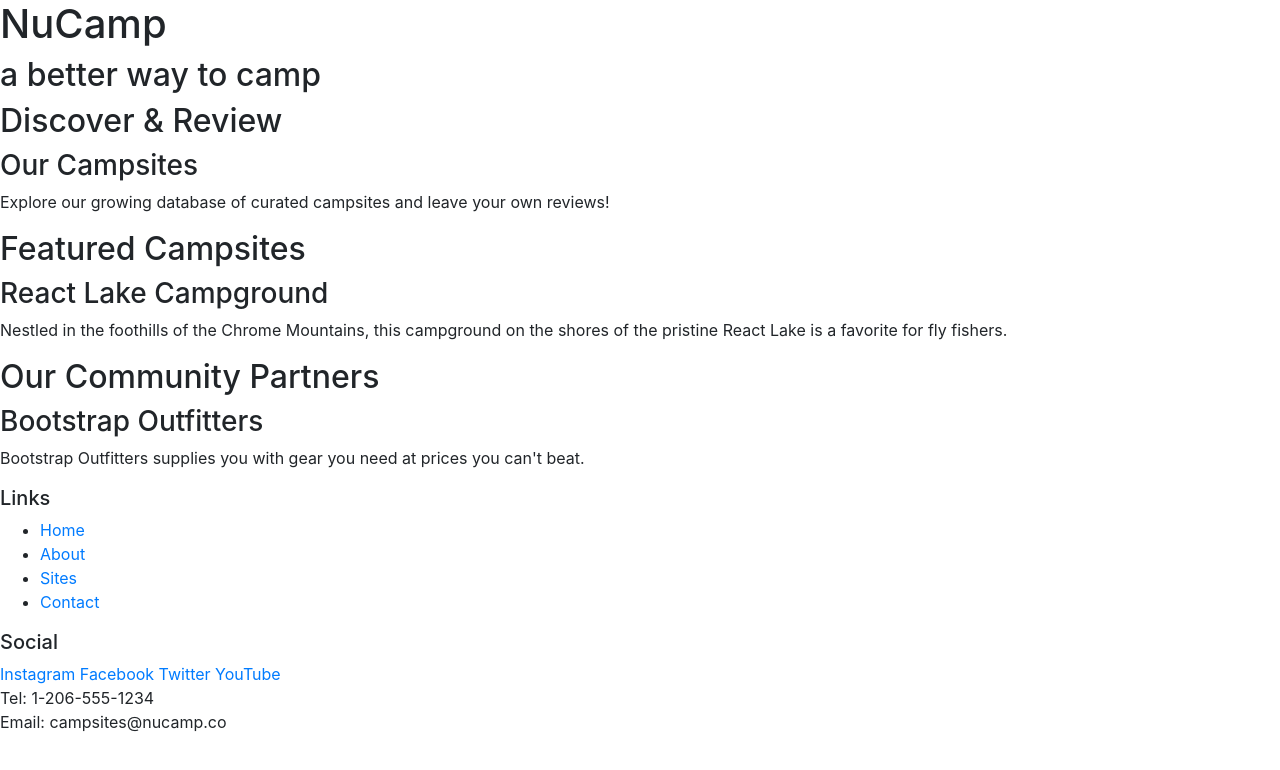
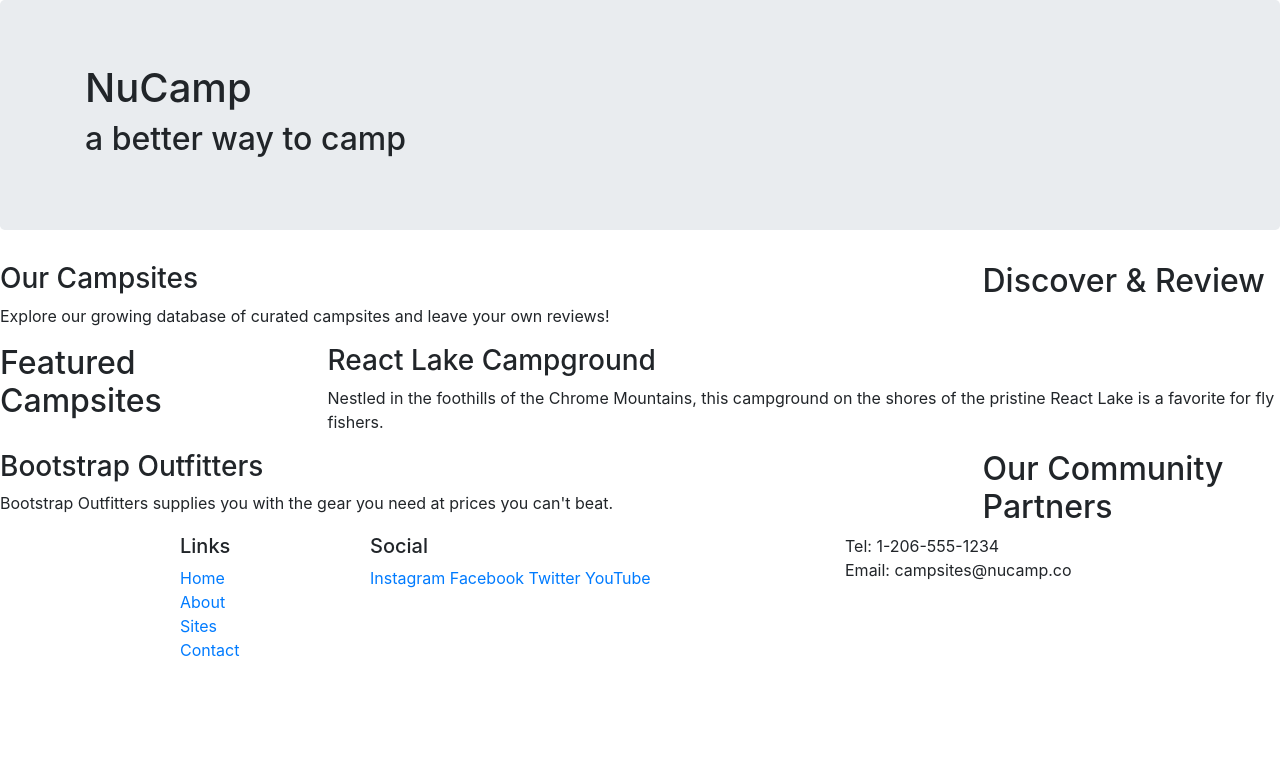
Before and after one commit to edgo78/Bootstrap, a website: page index.html in a window 1280 px wide. Drawn offline with nearby package versions, Linux system fonts and the light colour scheme.

Commit message:
Bootstrap Grid

```diff
--- a/index.html
+++ b/index.html
@@ -14,51 +14,75 @@
 
 <body>
 
-    <header>
+    <header class="jumbotron">
         <div>
+            <div class="container">
+                <div class="row">
+                    <div class="col">
                         <h1>NuCamp</h1>
                         <h2>a better way to camp</h2>
                     </div>
+                </div>
+            </div>
+        </div>
     </header>
 
-    <div>
+    <div class="container"></div>
+        <div class="row">
+            <div class="col-sm-4 order-sm-last col-md-3">
                 <h2>Discover & Review</h2>
+            </div>
+            <div class="col">
                 <h3>Our Campsites</h3>
                 <p>Explore our growing database of curated campsites and leave your own reviews!</p>
             </div>
+        </div>
 
-    <div>
+        <div class="row">
+            <div class="col-sm-4 col-md-3">
                 <h2>Featured Campsites</h2>
+            </div>
+            <div class="col">
                 <h3>React Lake Campground</h3>
                 <p>Nestled in the foothills of the Chrome Mountains, this campground on the shores of the pristine React Lake is a favorite for fly fishers.</p>
             </div>
+        </div>
 
-    <div>
+        <div class="row">
+            <div class="col-sm-4 order-sm-last col-md-3">
                 <h2>Our Community Partners</h2>
+            </div>
+            <div class="col">
                 <h3>Bootstrap Outfitters</h3>
-        <p>Bootstrap Outfitters supplies you with gear you need at prices you can't beat.</p>
+                <p>Bootstrap Outfitters supplies you with the gear you need at prices you can't beat.</p>
+            </div>
+        </div>
     </div>
 
     <footer>
-        <div>
+        <div class="container">
+            <div class="row">
+                <div class="col-4 col-sm-2 offset-1">
                     <h5>Links</h5>
-            <ul>
+                    <ul class="list-unstyled">
                         <li><a href="#">Home</a></li>
                         <li><a href="#">About</a></li>
                         <li><a href="#">Sites</a></li>
                         <li><a href="#">Contact</a></li>
                     </ul>
                 </div>
-        <div>
+                <div class="col-6 col-sm-5">
                     <h5>Social</h5>
                     <a href="http://instagram.com/">Instagram</a>
                     <a href="http://facebook.com/">Facebook</a>
                     <a href="http://twitter.com/">Twitter</a>
                     <a href="http://youtube.com/">YouTube</a>
                 </div>
-        <div>
+                <div class="col-sm-4">
                     Tel: 1-206-555-1234<br />
                     Email: campsites@nucamp.co
+                </div>
+           </div>
         </div>
     </footer>
 
```
Lines whose indentation alone changed are shown as unchanged.
